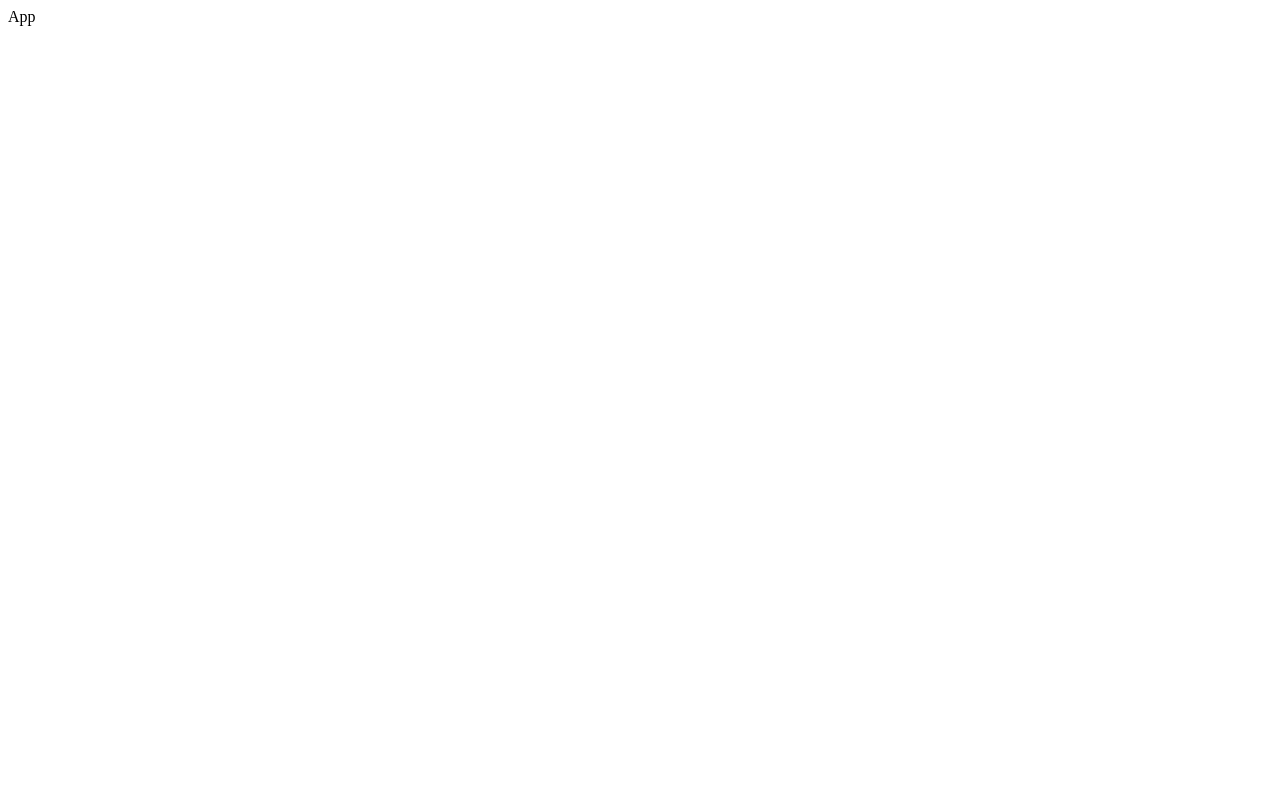
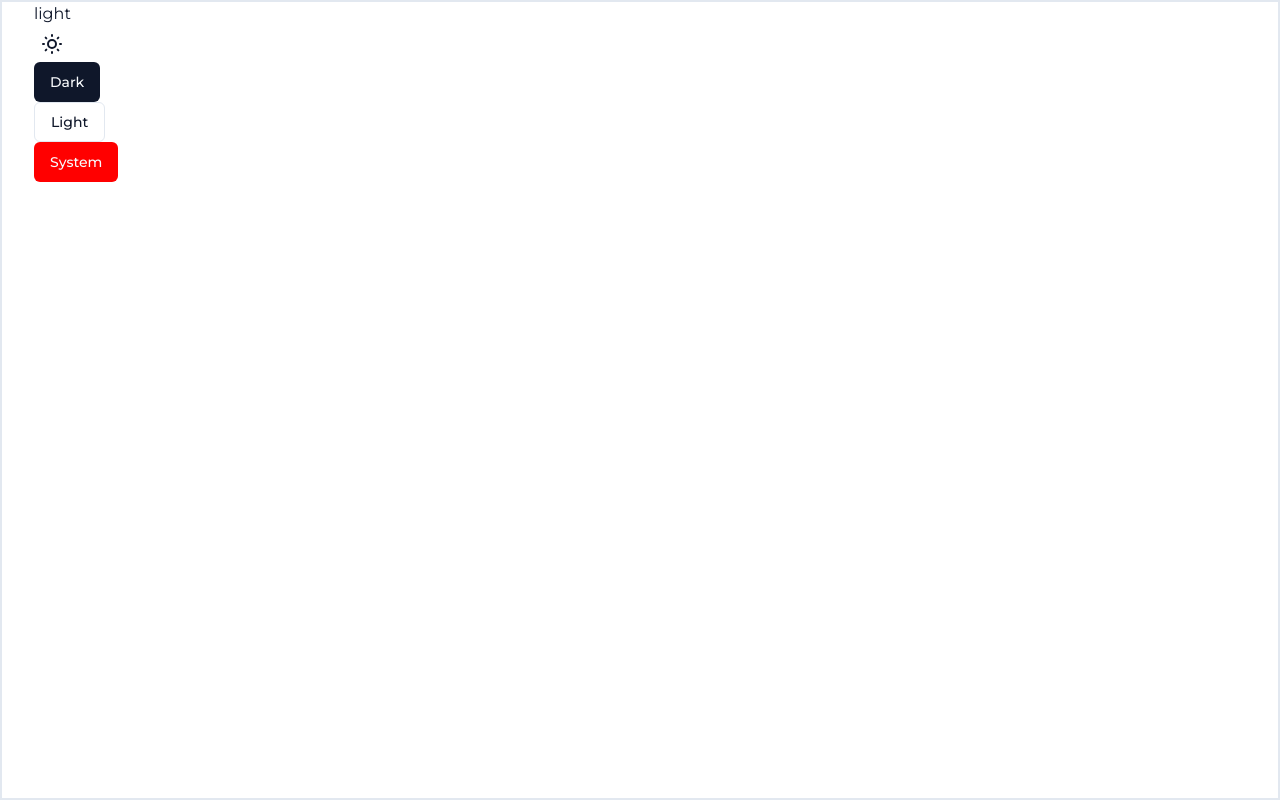
Before and after one commit to nrsimonelli/ui-shell, a React (Vite) app: page / in a window 1280 px wide. Built offline with nearby package versions, Linux system fonts and the light colour scheme.

Commit message:
feat(THEME): context, hook, and switcher

```diff
--- a/src/App.tsx
+++ b/src/App.tsx
@@ -1,3 +1,58 @@
+import { useContext } from 'react'
+import { ThemeContext } from './ThemeContext'
+import { Button } from './primitives/Button'
+import {
+  DropdownMenu,
+  DropdownMenuContent,
+  DropdownMenuItem,
+  DropdownMenuTrigger,
+} from './primitives/DropdownMenu'
+import { Icons } from './primitives/Icons'
+
 export const App = () => {
-  return <div>App</div>
+  const themeContext = useContext(ThemeContext)
+
+  if (!themeContext) {
+    return null
+  }
+
+  const { theme, setTheme } = themeContext
+
+  return (
+    <div className='container flex flex-col items-start justify-start min-h-screen border-2'>
+      <div>{theme}</div>
+      <DropdownMenu>
+        <DropdownMenuTrigger asChild>
+          <Button variant='ghost' size='sm' className='px-0 w-9'>
+            <Icons.sun className='transition-all scale-100 rotate-0 dark:-rotate-90 dark:scale-0' />
+            <Icons.moon className='absolute transition-all scale-0 rotate-90 dark:rotate-0 dark:scale-100' />
+            <span className='sr-only'>Toggle theme</span>
+          </Button>
+        </DropdownMenuTrigger>
+        <DropdownMenuContent align='end'>
+          <DropdownMenuItem onClick={() => setTheme('light')}>
+            <Icons.sun className='w-4 h-4 mr-2' />
+            <span>Light</span>
+          </DropdownMenuItem>
+          <DropdownMenuItem onClick={() => setTheme('dark')}>
+            <Icons.moon className='w-4 h-4 mr-2' />
+            <span>Dark</span>
+          </DropdownMenuItem>
+          <DropdownMenuItem onClick={() => setTheme('system')}>
+            <Icons.laptop className='w-4 h-4 mr-2' />
+            <span>System</span>
+          </DropdownMenuItem>
+        </DropdownMenuContent>
+      </DropdownMenu>
+      <Button variant='default' onClick={() => setTheme('dark')}>
+        Dark
+      </Button>
+      <Button variant='outline' onClick={() => setTheme('light')}>
+        Light
+      </Button>
+      <Button variant='destructive' onClick={() => setTheme('system')}>
+        System
+      </Button>
+    </div>
+  )
 }
--- /dev/null
+++ b/src/ThemeContext.tsx
@@ -0,0 +1,74 @@
+import { FC, ReactNode, createContext, useEffect, useState } from 'react'
+
+type Theme = 'light' | 'dark' | 'system'
+
+interface ThemeContextValue {
+  theme: 'light' | 'dark'
+  setTheme: (value: Theme) => void
+}
+
+export const ThemeContext = createContext<ThemeContextValue | undefined>(
+  undefined
+)
+
+const getInitialPreference = () => {
+  return window.matchMedia &&
+    window.matchMedia('(prefers-color-scheme: dark)').matches
+    ? 'dark'
+    : 'light'
+}
+
+const getInitialTheme = () => {
+  const storedTheme = localStorage.getItem('theme')
+  const root = document.documentElement
+  if (storedTheme === 'dark' || storedTheme === 'light') {
+    root.classList.add(storedTheme)
+    return storedTheme
+  }
+  root.classList.add(getInitialPreference())
+  return getInitialPreference()
+}
+
+export const ThemeProvider: FC<{ children: ReactNode }> = ({ children }) => {
+  const [systemPreference, setSystemPreference] = useState<'light' | 'dark'>(
+    () => getInitialPreference()
+  )
+  const [theme, setTheme] = useState<'light' | 'dark'>(() => getInitialTheme())
+
+  const handleSetTheme = (input: Theme) => {
+    const value = input === 'system' ? systemPreference : input
+    const root = document.documentElement
+    const isDark = value === 'dark'
+
+    root.classList.toggle('light', !isDark)
+    root.classList.toggle('dark', isDark)
+
+    setTheme(value)
+    localStorage.setItem('theme', value)
+  }
+
+  useEffect(() => {
+    const updateSystemPreference = (event: MediaQueryListEvent) => {
+      const newPreference = event.matches ? 'dark' : 'light'
+      if (newPreference !== systemPreference) {
+        setSystemPreference(newPreference)
+        if (newPreference !== theme) {
+          handleSetTheme(newPreference)
+        }
+      }
+    }
+
+    const mediaQuery = window.matchMedia('(prefers-color-scheme: dark)')
+    mediaQuery.addEventListener('change', updateSystemPreference)
+
+    return () => {
+      mediaQuery.removeEventListener('change', updateSystemPreference)
+    }
+  }, [systemPreference])
+
+  return (
+    <ThemeContext.Provider value={{ theme, setTheme: handleSetTheme }}>
+      {children}
+    </ThemeContext.Provider>
+  )
+}
--- a/src/main.tsx
+++ b/src/main.tsx
@@ -1,9 +1,14 @@
 import React from 'react'
 import ReactDOM from 'react-dom/client'
 import { App } from './App.tsx'
+import { ThemeProvider } from './ThemeContext'
+
+import './styles/globals.css'
 
 ReactDOM.createRoot(document.getElementById('root') as HTMLElement).render(
   <React.StrictMode>
-    <App />
+    <ThemeProvider>
+      <App />
+    </ThemeProvider>
   </React.StrictMode>
 )
```
